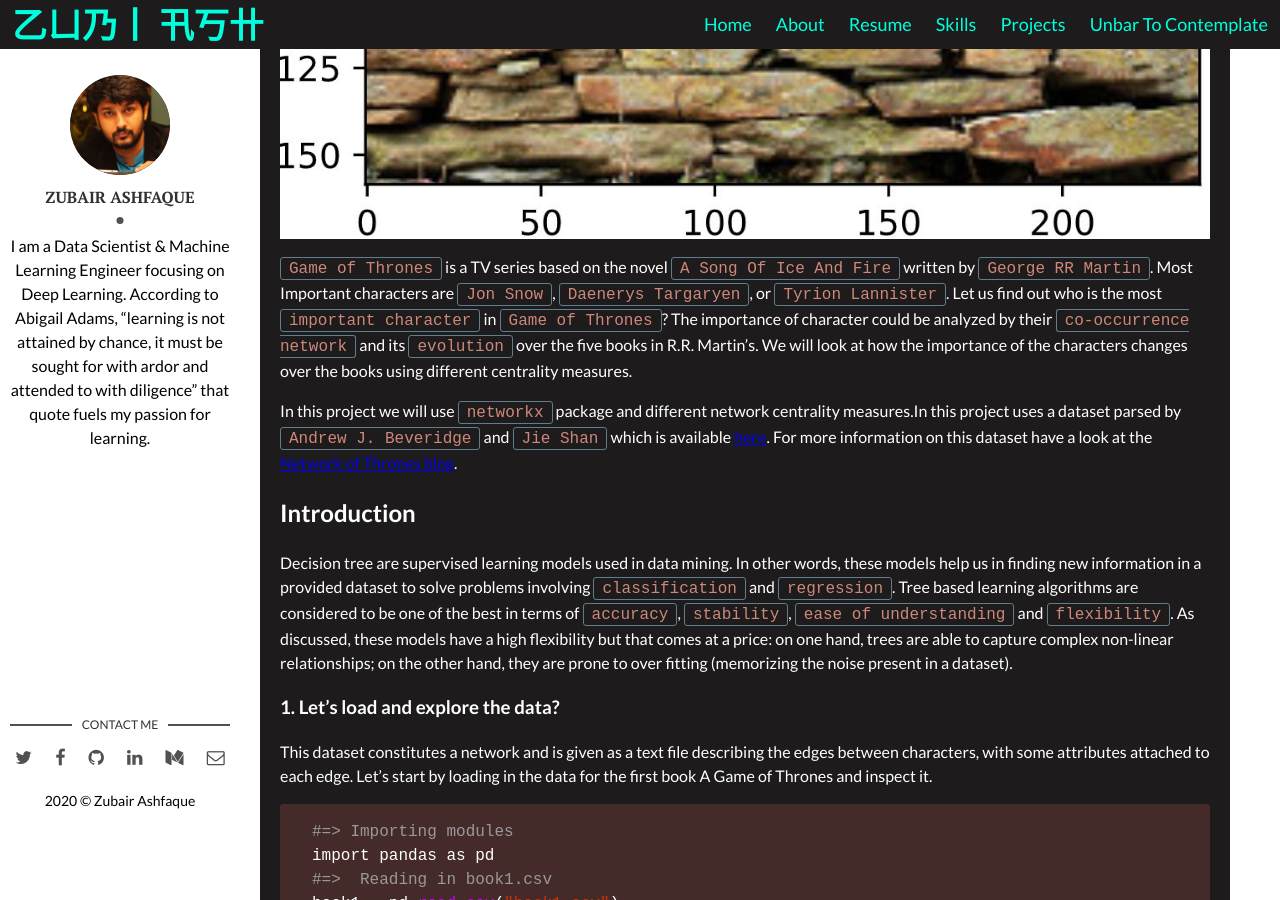
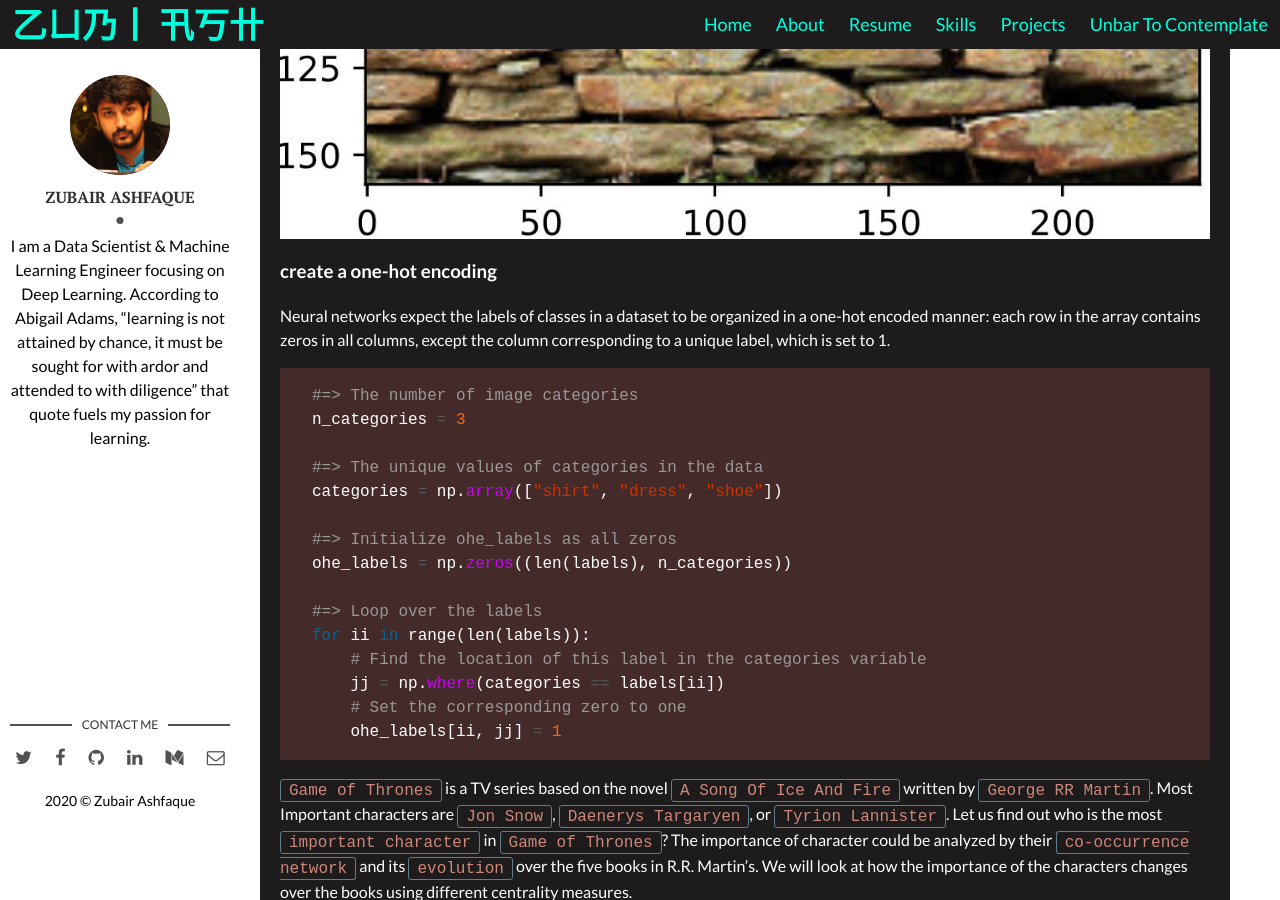
Before and after one commit to zubairashfaque/my-site, a Jekyll site: the page built from _posts/2020-01-23-Image-Processing-with-Keras-in-Python.markdown, in a window 1280 px wide and 900 px high, scrolled down 2584 px. Built offline with Jekyll 4.4.1, drawn with Linux system fonts in a browser that asks for light colours; comment, search, counter and statistics services are not loaded.

Commit message:
Update 2020-01-23-Image-Processing-with-Keras-in-Python.markdown

```diff
--- a/_posts/2020-01-23-Image-Processing-with-Keras-in-Python.markdown
+++ b/_posts/2020-01-23-Image-Processing-with-Keras-in-Python.markdown
@@ -53,6 +53,29 @@ plt.show()
 
 {: .center}
 ![GOT]({{site.baseurl}}/assets/img/k_img_2.JPG)
+
+
+### create a one-hot encoding
+
+Neural networks expect the labels of classes in a dataset to be organized in a one-hot encoded manner: each row in the array contains zeros in all columns, except the column corresponding to a unique label, which is set to 1.
+
+{% highlight ruby %}
+#=> The number of image categories
+n_categories = 3
+
+#=> The unique values of categories in the data
+categories = np.array(["shirt", "dress", "shoe"])
+
+#=> Initialize ohe_labels as all zeros
+ohe_labels = np.zeros((len(labels), n_categories))
+
+#=> Loop over the labels
+for ii in range(len(labels)):
+    # Find the location of this label in the categories variable
+    jj = np.where(categories == labels[ii])
+    # Set the corresponding zero to one
+    ohe_labels[ii, jj] = 1
+{% endhighlight %}
 
 `Game of Thrones` is a TV series based on the novel `A Song Of Ice And Fire` written by `George RR Martin`. Most Important characters are `Jon Snow`, `Daenerys Targaryen`, or `Tyrion Lannister`. Let us find out who is the most `important character` in `Game of Thrones`? The importance of character could be analyzed by their `co-occurrence network` and its `evolution` over the five books in R.R. Martin's. We will look at how the importance of the characters changes over the books using different centrality measures.
 
```
